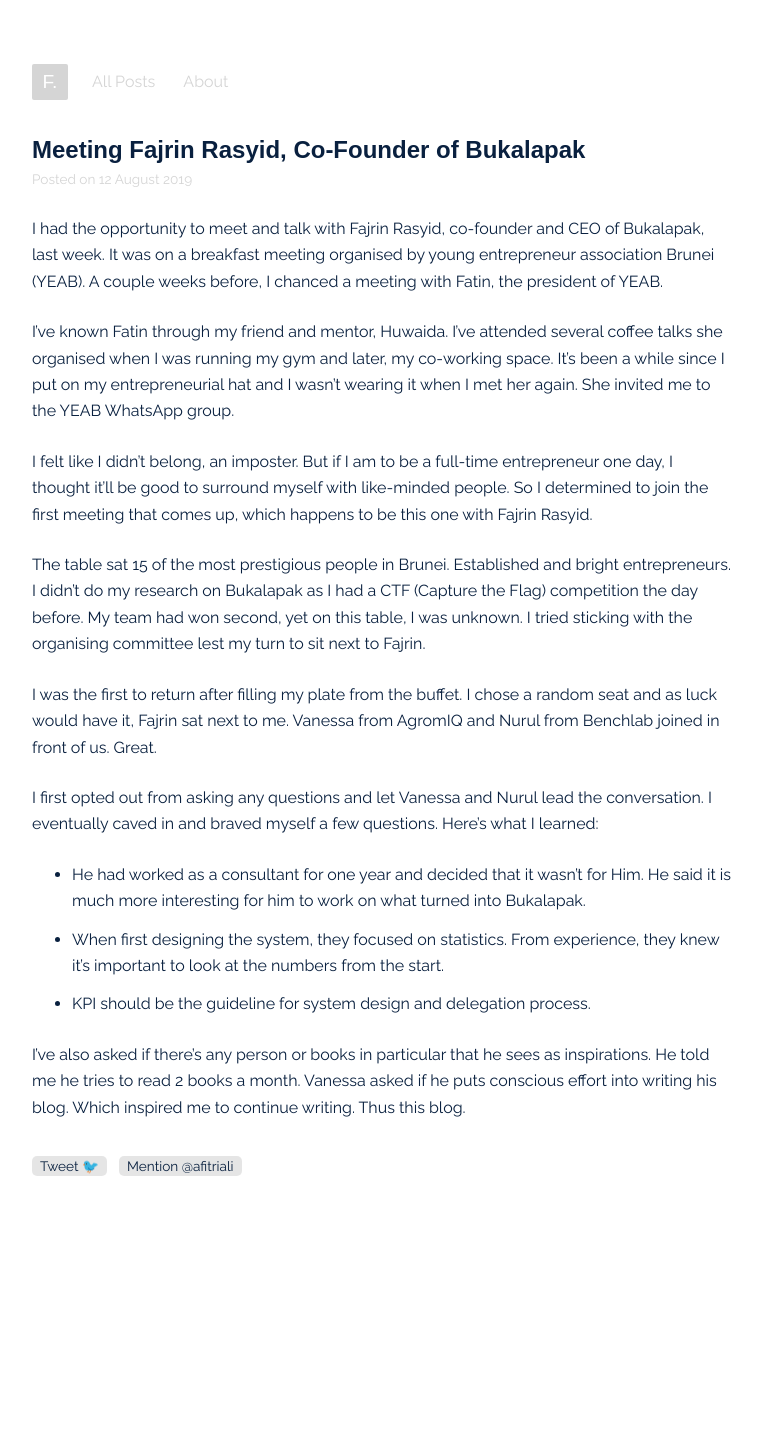
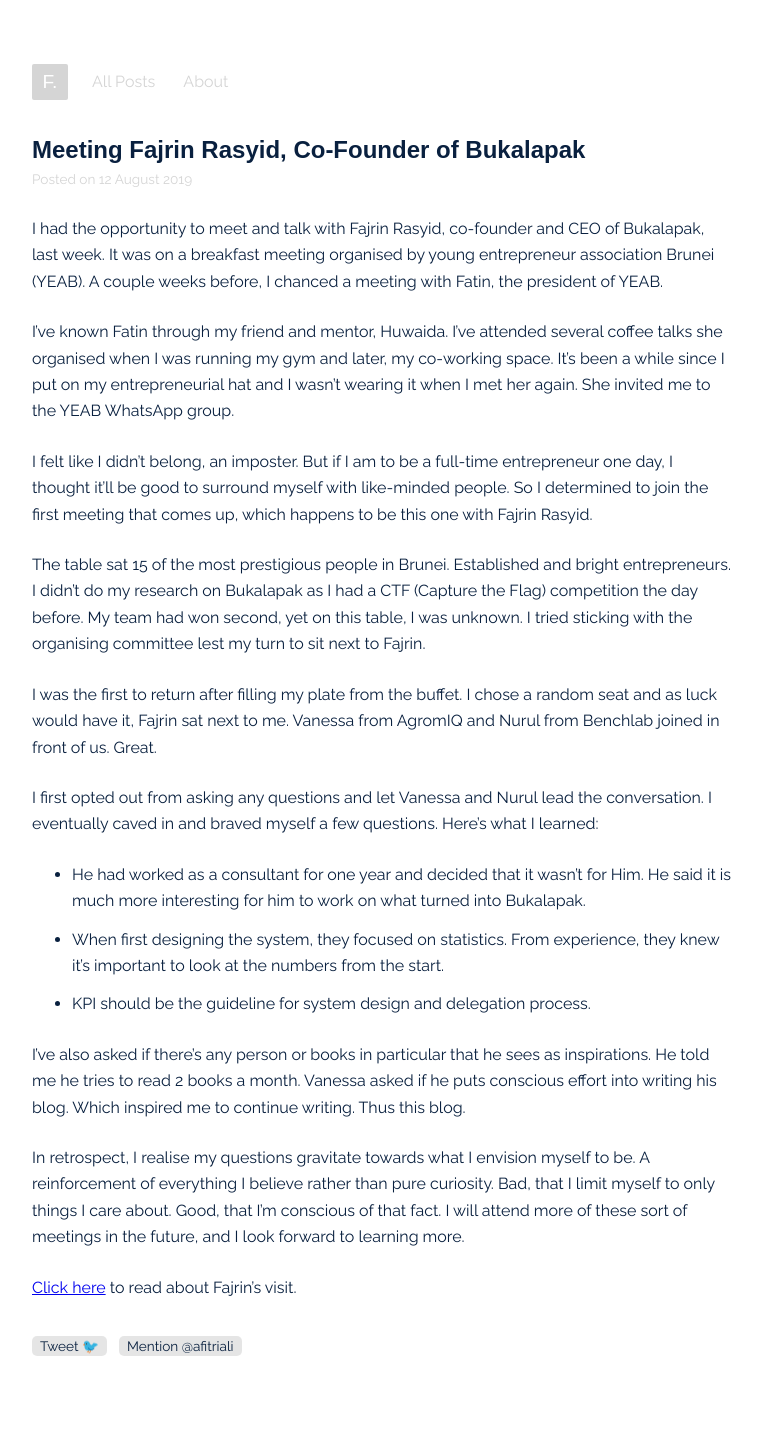
Before and after one commit to xfltrt/xfltrt.github.io, a Jekyll site: the page built from _posts/2019-08-12-meeting-fajrin-rasyid.md, in a window 1280 px wide. Shown: the whole page, without its empty margins (258-1020 px from the left). Built offline with Jekyll 4.4.1, drawn with Linux system fonts in a browser that asks for light colours; some web fonts are replaced; comment, search, counter and statistics services are not loaded; before the commit the page ends 1263 px from its top, so only the background shows below that.

Commit message:
Update 2019-08-12-meeting-fajrin-rasyid.md

```diff
--- a/_posts/2019-08-12-meeting-fajrin-rasyid.md
+++ b/_posts/2019-08-12-meeting-fajrin-rasyid.md
@@ -21,3 +21,7 @@
 - KPI should be the guideline for system design and delegation process.
 
 I’ve also asked if there’s any person or books in particular that he sees as inspirations. He told me he tries to read 2 books a month. Vanessa asked if he puts conscious effort into writing his blog. Which inspired me to continue writing. Thus this blog.
+
+In retrospect, I realise my questions gravitate towards what I envision myself to be. A reinforcement of everything I believe rather than pure curiosity. Bad, that I limit myself to only things I care about. Good, that I'm conscious of that fact. I will attend more of these sort of meetings in the future, and I look forward to learning more.
+
+<a href="https://medium.com/@fajrinrasyid/pelajaran-dari-brunei-7f27d79e7676">Click here</a> to read about Fajrin's visit.
```
